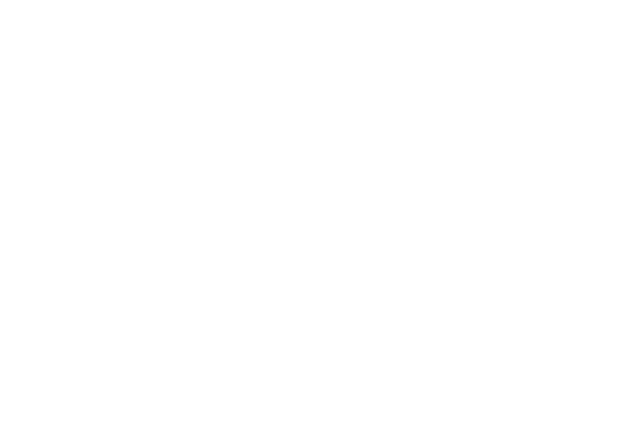
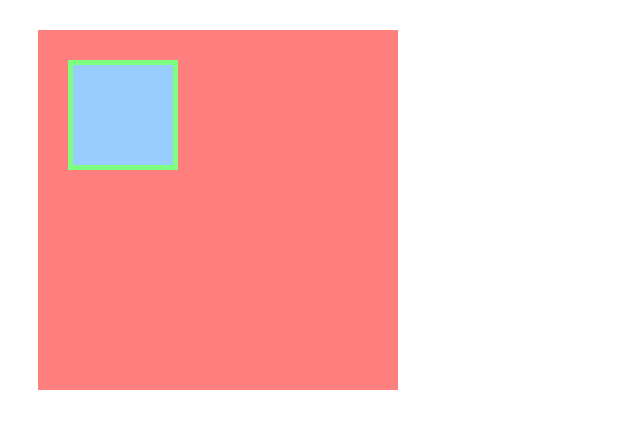
Before and after one commit to Ukime/HTML-hukusyuu, a plain HTML site: page Learnning/box/box.html in a window 1280 px wide. Shown: the whole page, without its empty margins (0-640 px from the left). Drawn offline with Linux system fonts and the light colour scheme.

Commit message:
[Start] 1-4 復習開始

```diff
--- a/Learnning/box/box.css
+++ b/Learnning/box/box.css
@@ -2,5 +2,17 @@
 
   width: 300px;
   height: 300px;
+  background-color: #ff7f7f;
+  margin: 30px;
+  padding: 30px;
 
 }
+
+.box2 {
+
+  width: 100px;
+  height: 100px;
+  background-color: #99ccff;
+
+  border: 5px solid #7fff7f;
+}
--- a/Learnning/box/box.html
+++ b/Learnning/box/box.html
@@ -9,7 +9,11 @@
 
     <body>
 
-      <div class="box1"></div>
+      <div class="box1">
+
+        <div class="box2"></div>
+
+      </div>
 
     </body>
 
```
Also changed, not shown: 1 other file.
